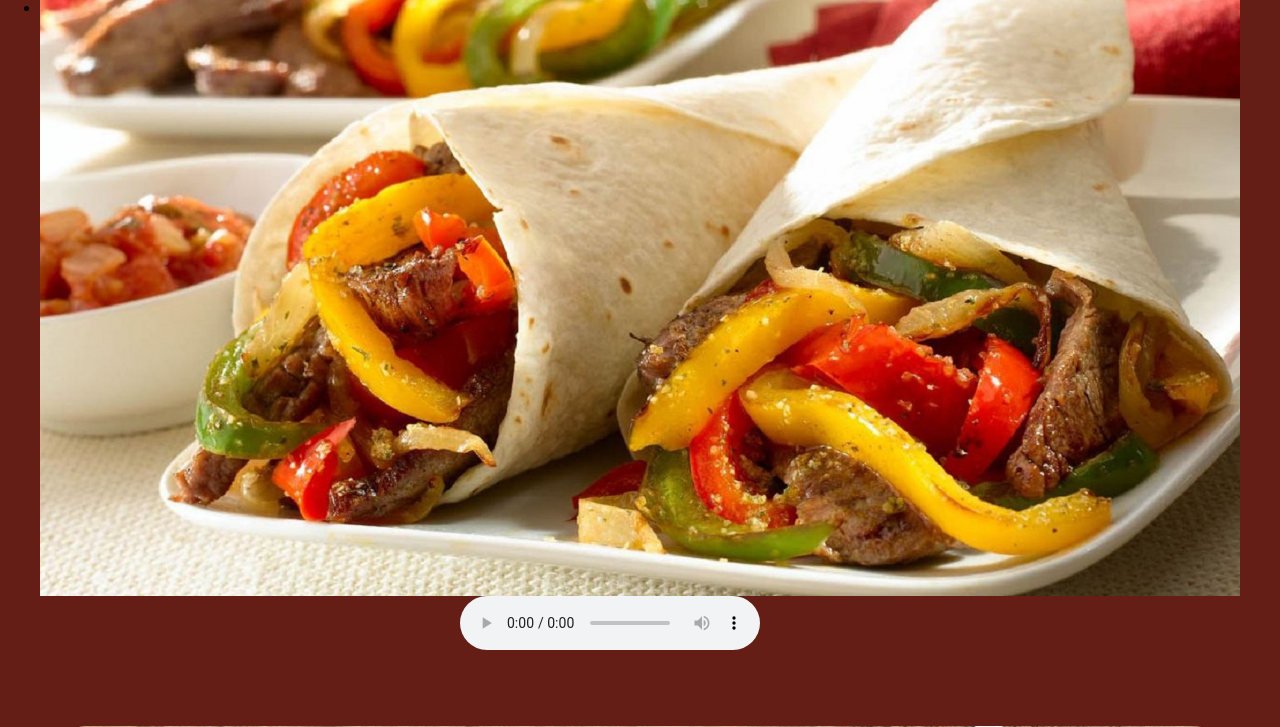
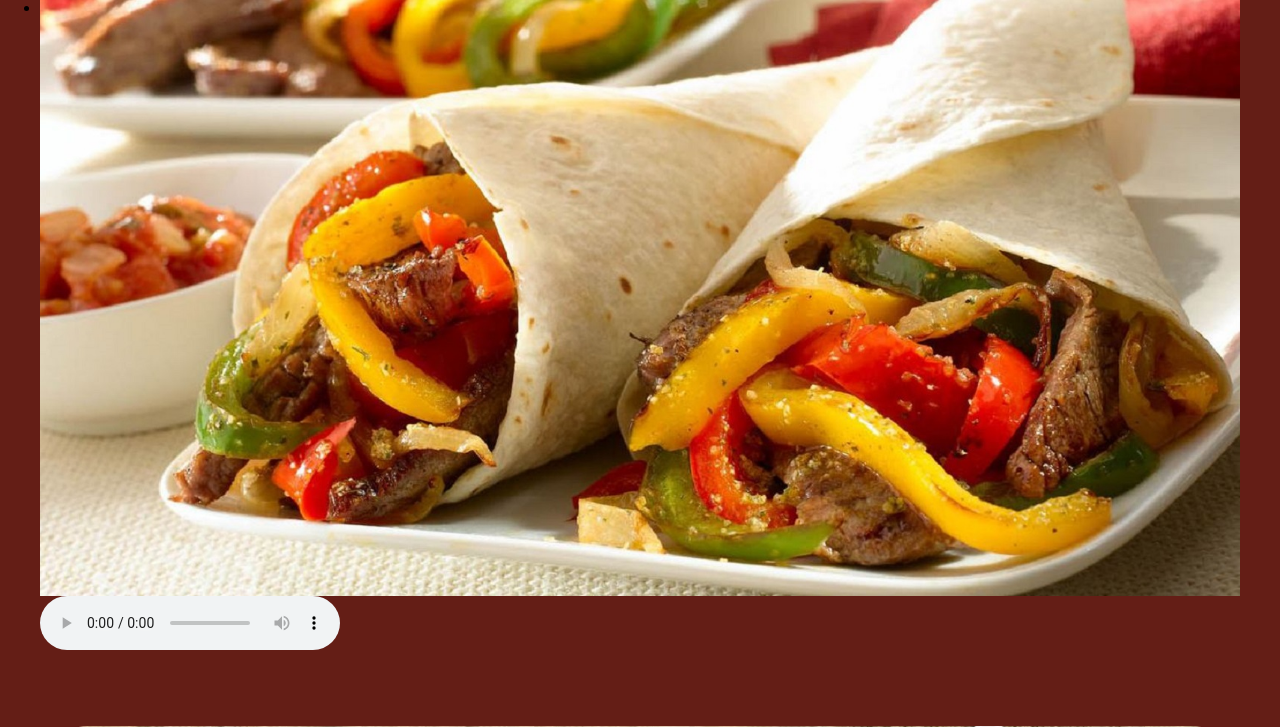
Before and after one commit to RaulTrigueros/taqueria-jalisco, a PHP site: page / in a window 1280 px wide. Shown: the part 3992-4719 px from the top of the page. Run offline with PHP 8.4, Linux system fonts and the light colour scheme; some libraries are stand-ins or nearby versions.

Commit message:
cambios en index

```diff
--- a/css/style.css
+++ b/css/style.css
@@ -410,7 +410,6 @@ section p{
   height: 75px;
   border-radius: 3em;
 }
-
 
 
   #slogan h1{
--- a/index.html
+++ b/index.html
@@ -155,19 +155,16 @@
             <li><img src="img/slider/slider16.jpg" alt="imagen de taqueríaJaliscoTacacity"></li>
             <li><img src="img/slider/slider14.jpeg" alt="imagen de taqueríaJaliscoTacacity"></li>
             <li><img src="img/slider/tacos.jpg" alt="imagen de taqueríaJaliscoTacacity"></li>
-			<li><img src="img/slider/slider13.jpg" alt="imagen de taqueríaJaliscoTacacity"></li>
-
-
-
-		 </ul>
+			     <li><img src="img/slider/slider13.jpg" alt="imagen de taqueríaJaliscoTacacity"></li>
+		    </ul>
         </section>
       </div>
     </div>
 
-	<div style="margin-left: 35%"> <!--div audio-->
+	<div> <!--div audio-->
 
 	<audio controls autoplay>
-	<source src="audio/a-sky-full-of-stars.mp3" type="audio/mpeg">
+	   <source src="audio/a-sky-full-of-stars.mp3" type="audio/mpeg">
 	</audio>
 	</div> <!-- fin div de audio-->
 
```
